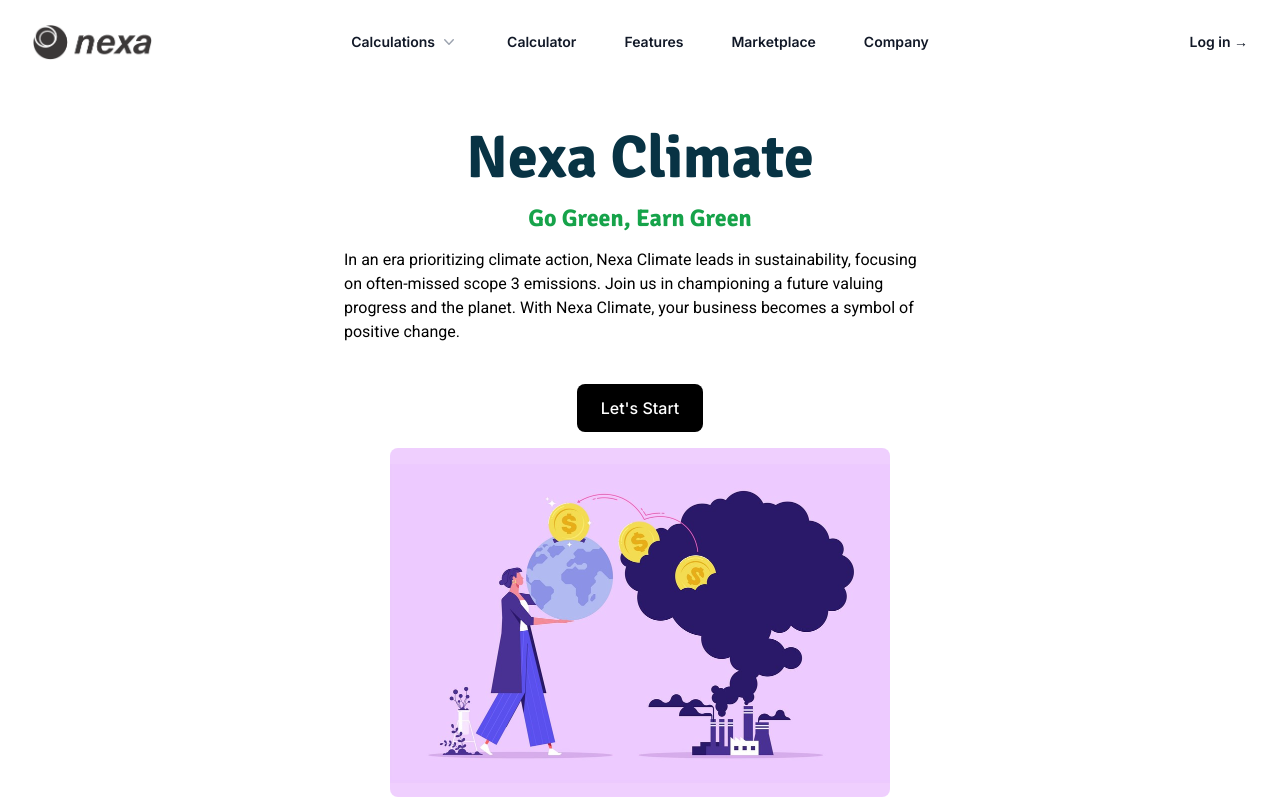
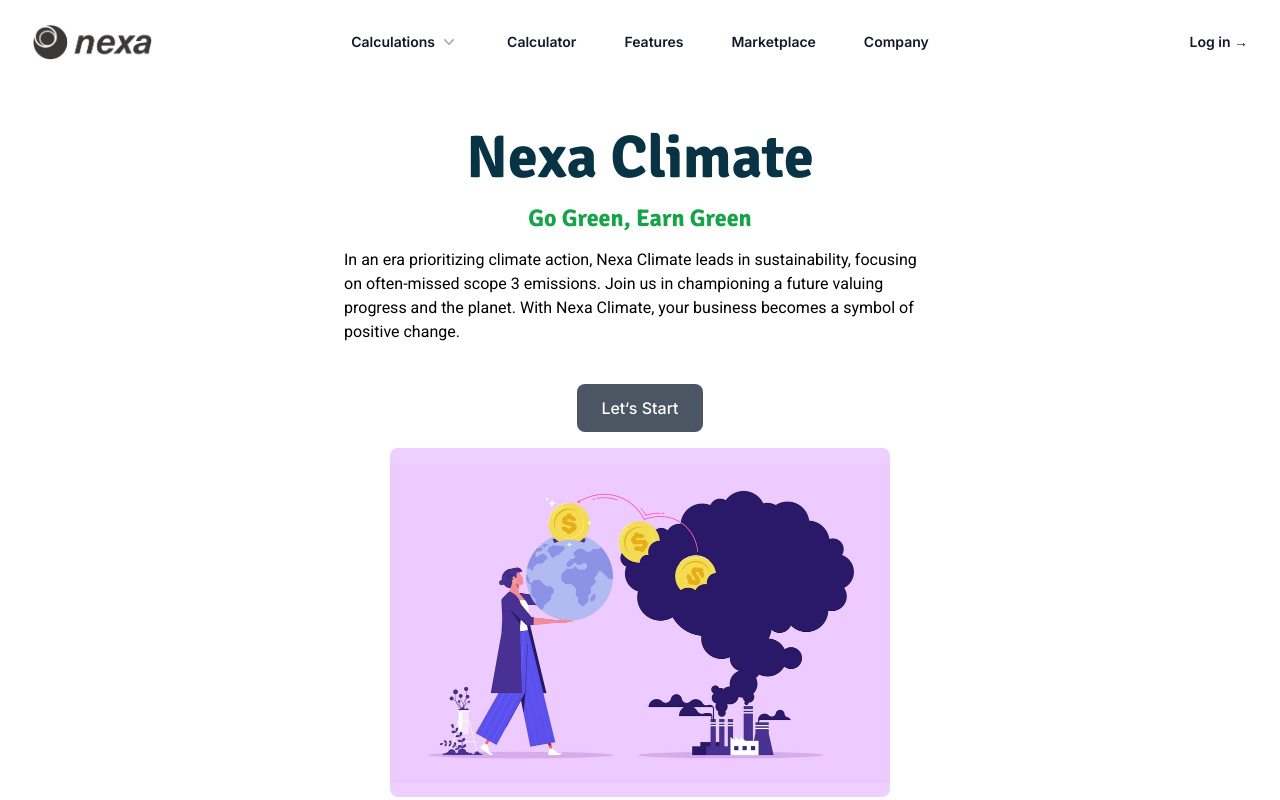
Before and after one commit to AmGhGitHub/nexa-climate, a Next.js app: page / in a window 1280 px wide. Built offline with nearby package versions, Linux system fonts and the light colour scheme; a web font is replaced by a local one.

Commit message:
Remove ' from text

```diff
--- a/app/page.tsx
+++ b/app/page.tsx
@@ -30,9 +30,9 @@
         </div>
         <Link
           href="/login"
-          className="flex items-center gap-4 self-center rounded-lg bg-black px-6 py-3 text-sm font-medium text-white transition-colors hover:bg-blue-400 md:text-base"
+          className="flex items-center gap-4 self-center rounded-lg bg-gray-600 px-6 py-3 text-sm font-medium text-white transition-colors hover:bg-gray-800 md:text-base"
         >
-          <span>Let's Start</span>
+          <span>Let&lsquo;s Start</span>
         </Link>
 
         <div className="h-fit">
@@ -45,40 +45,6 @@
           />
         </div>
       </div>
-
-      {/* <div className="mx-auto flex max-w-7xl grow flex-col gap-4 md:flex-row">
-        <div className="flex flex-col justify-center items-center gap-6 rounded-lg bg-gray-50 px-6 py-10 md:w-2/5 md:px-20">
-          <p className={`${lusitana.className} text-xl text-gray-800`}>
-            <strong>Nexa Climate</strong>
-          </p>
-          <p
-            className={`${lusitana.className} text-emerald-800 font-bold text-2xl`}
-          >
-            <em>Go Green, Earn Green</em>
-          </p>
-          <p>
-            In an era prioritizing climate action, Nexa Climate leads in
-            sustainability, focusing on often-missed scope 3 emissions. Join us
-            in championing a future valuing progress and the planet. With Nexa
-            Climate, your business becomes a symbol of positive change.
-          </p>
-          <Link
-            href="/login"
-            className="flex items-center gap-5 self-start rounded-lg bg-blue-500 px-6 py-3 text-sm font-medium text-white transition-colors hover:bg-blue-400 md:text-base"
-          >
-            <span>Log in</span>
-          </Link>
-        </div>
-        <div className="flex h-fit">
-          <Image
-            src="/landing.jpg"
-            width={500}
-            height={340}
-            className="hidden md:block rounded-md"
-            alt="landing"
-          />
-        </div>
-      </div> */}
     </main>
   );
 }
```
